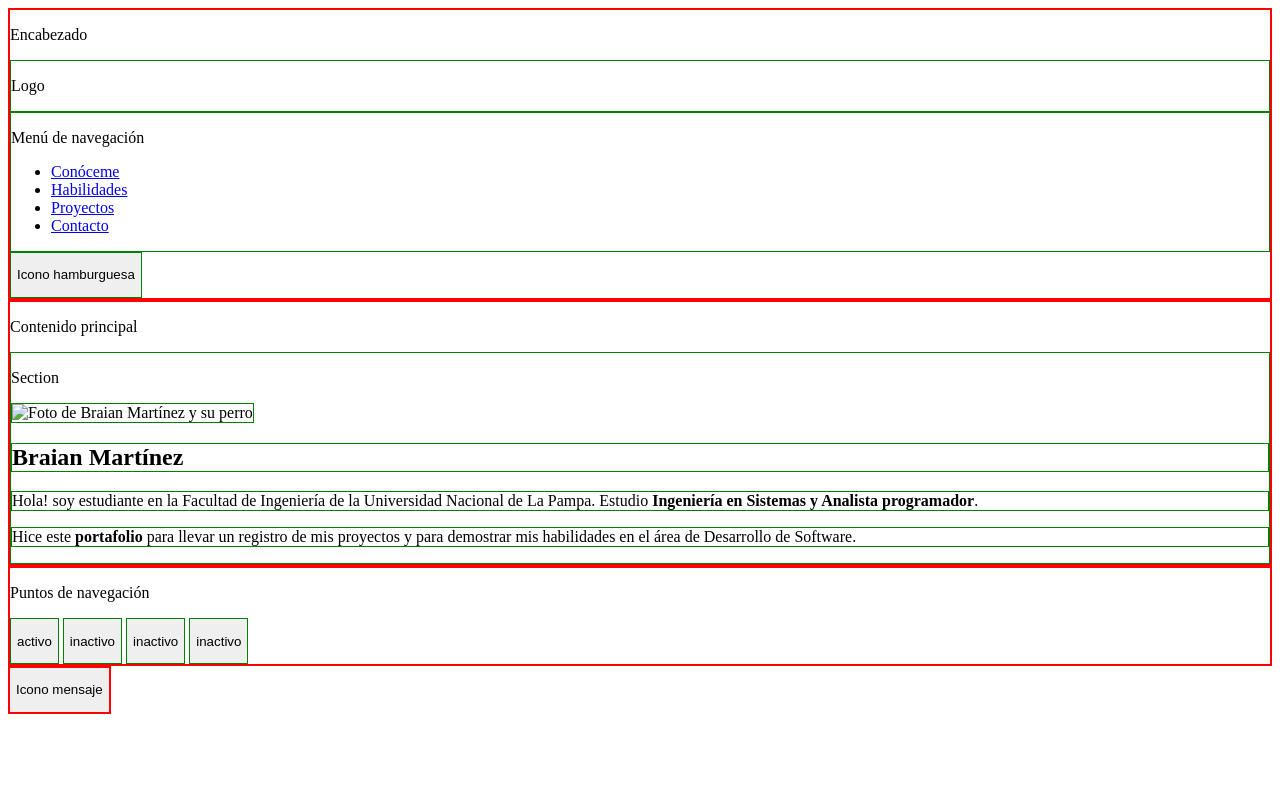
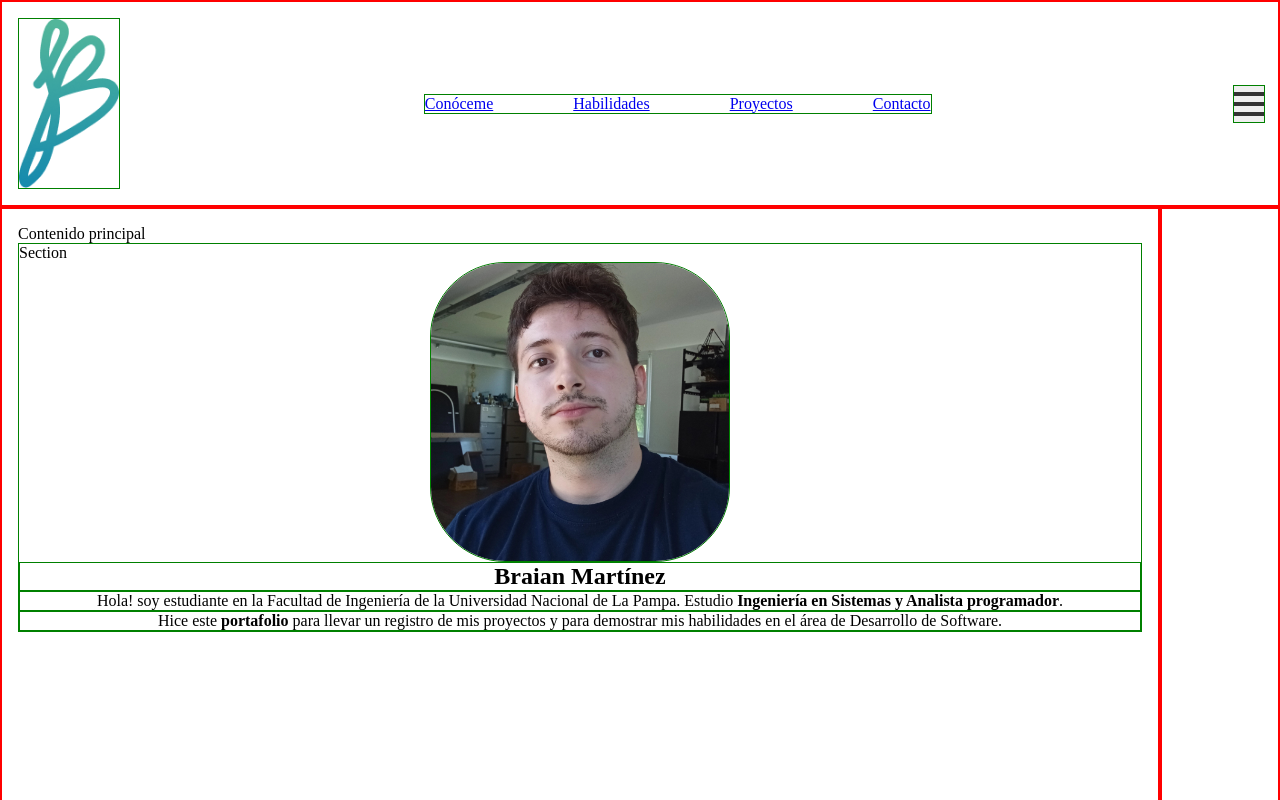
Before and after one commit to braianmartinezzz/portafolio_web, a plain HTML site: page portafolio_web.html in a window 1280 px wide. Shown: the top 800 px of the page. Drawn offline with Linux system fonts and the light colour scheme.

Commit message:
mejoras css

```diff
--- a/portafolio_web.html
+++ b/portafolio_web.html
@@ -7,16 +7,14 @@
     <link rel="stylesheet" href="styles.css">
 </head>
 <body>
-    <header class="header"> <p>Encabezado</p>
+    <header class="header">
         <!-- Logo / Nombre -->
         <div class="logo">
-            <p>Logo</p>
-            <!-- Podrías usar una imagen SVG o PNG o texto estilizado -->
+            <img src="resources/b-blue.png" alt="b-blue" class="b-blue-logo" />
         </div>
 
         <!-- Menú de navegación -->
         <nav class="nav-bar">
-            <p>Menú de navegación</p>
             <ul>
             <li><a href="#conoceme">Conóceme</a></li>
             <li><a href="#habilidades">Habilidades</a></li>
@@ -27,17 +25,19 @@
 
         <!-- Icono hamburguesa para menú móvil -->
         <button class="menu-toggle" aria-label="Abrir menú">
-            <p>Icono hamburguesa</p>
-            <!-- icono con span o SVG -->
+            <span style="display:block; width:30px; height:4px; background:#333; margin:6px 0;"></span>
+            <span style="display:block; width:30px; height:4px; background:#333; margin:6px 0;"></span>
+            <span style="display:block; width:30px; height:4px; background:#333; margin:6px 0;"></span>
         </button>
     </header>
 
+    <div class="main-wrapper">
         <main class="main-content">
             <p>Contenido principal</p>
             <section id="conoceme" class="intro">
                 <p>Section</p>
                 <!-- Foto con borde redondeado -->
-            <img src="ruta/foto.jpg" alt="Foto de Braian Martínez y su perro" class="foto-perfil" />
+                <img src="resources/yo.jpg" alt="Foto de Braian Martínez y su perro" class="foto-perfil" />
 
                 <!-- Nombre destacado -->
                 <h1 class="name">Braian Martínez</h1>
@@ -63,6 +63,7 @@
             <button class="dot"><p>inactivo</p></button>
             <button class="dot"><p>inactivo</p></button>
         </div>
+    </div>
 
     <!-- Icono mensaje -->
     <button class="mensaje-toggle" aria-label="Abrir mensaje">
--- a/styles.css
+++ b/styles.css
@@ -1,25 +1,62 @@
+*{
+    box-sizing: border-box;
+    margin: 0;
+    padding: 0px;
+}
+
 /* Encabezado */
-
 .header{
+    display: flex;
+    align-items: center;
+    justify-content: space-between;
     border: 2px solid red;
 }
 
 .logo{
+    display: inline-block;
+    border: 1px solid green;
+    margin: 1em;
+}
+
+.b-blue-logo {
+    width: 100px;
+    height: auto;
+    display: block;
+}
+
+.nav-bar{
+    display: inline-block;
     border: 1px solid green;
 }
 
-.nav-bar{
-    border: 1px solid green;
+.nav-bar ul{
+    display: flex;
+    gap: 5em;
+    list-style: none;
+    padding: 0;
+    margin: 0;
 }
 
 .menu-toggle{
+    display: inline-block;
     border: 1px solid green;
+    cursor: pointer;
+    margin: 1em;
 }
 
 /* Menú */
 
-.main-content{
+.main-wrapper {
+    display: flex;
+    height: 100vh;
+}
+
+.main-content {
+    flex: 3;
     border: 2px solid red;
+    padding: 1em;
+    display: flex;
+    flex-direction: column;
 }
 
 .intro{
@@ -27,19 +64,32 @@
 }
 
 .foto-perfil{
+    display: block;
+    margin: 0 auto;
+    border-radius: 25%;
+    width: 300px;
+    height: auto;
     border: 1px solid green;
 }
 
 .name{
+    text-align: center;
     border: 1px solid green;
 }
 
 .bio{
+    text-align: center;
     border: 1px solid green;
 }
 
 .dots-navigation{
+    flex: 0 0 120px; /* ancho fijo de 120px, ajusta según prefieras */
+    display: flex;
+    flex-direction: column;
+    justify-content: flex-end;
     border: 2px solid red;
+    align-items: center;
+    min-width: 60px; /* ancho mínimo opcional */
 }
 
 .dot-active{
```
Also changed, not shown: README.txt (added), resources/b-blue.png (added), resources/b-orange.png (added), resources/yo.jpg (added). Lines whose indentation alone changed are shown as unchanged.
